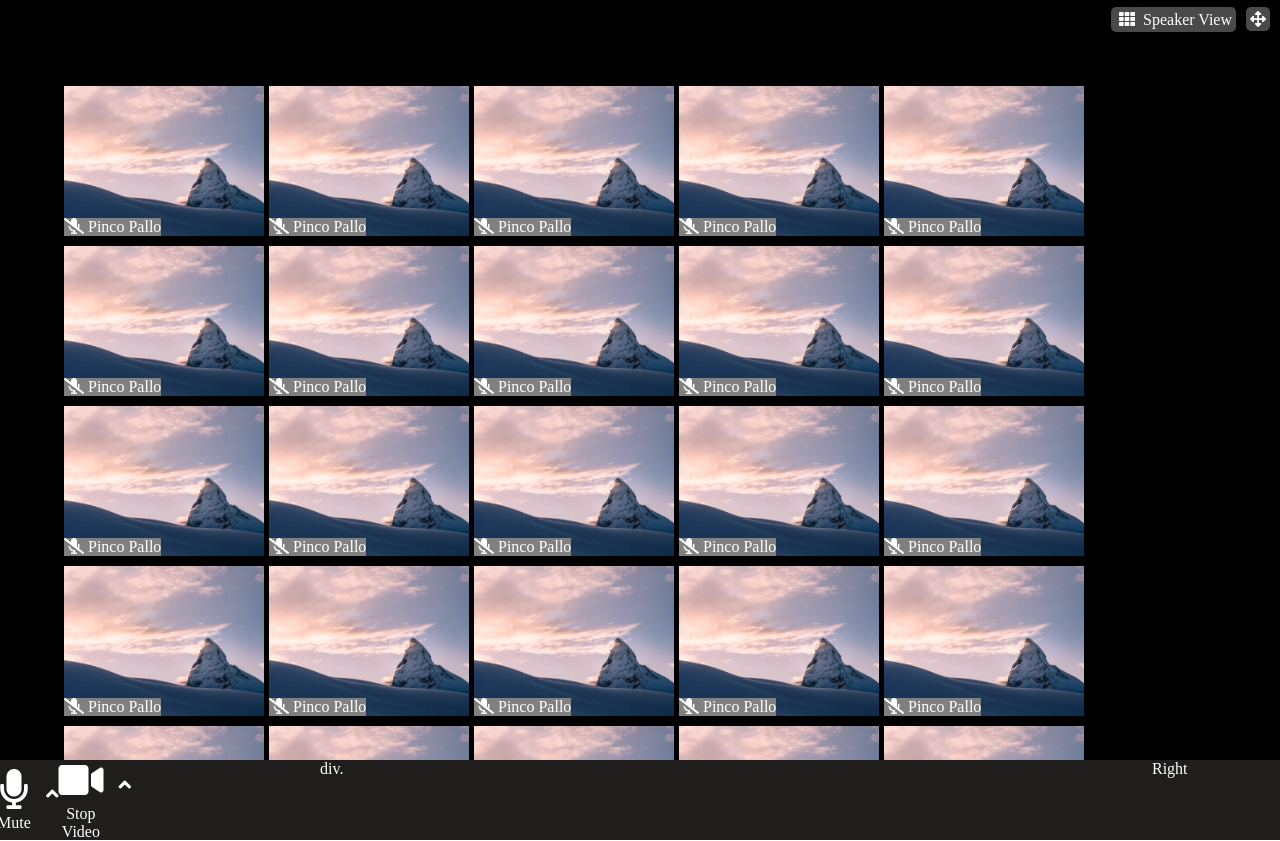
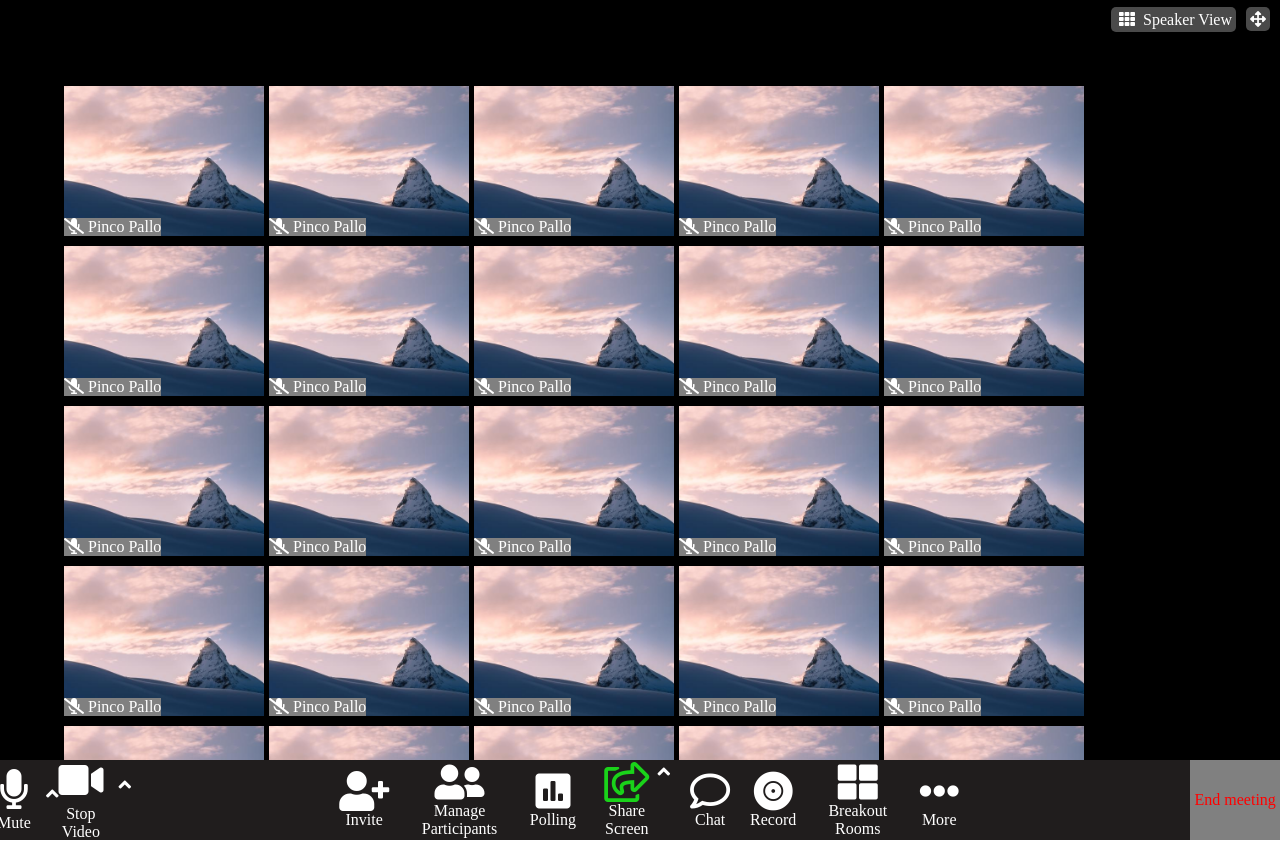
Before and after one commit to alessandroordetti/html-css-zoom, a plain HTML site: page index.html in a window 1280 px wide. Drawn offline with Linux system fonts and the light colour scheme.

Commit message:
Exercise Completed

```diff
--- a/css/style.css
+++ b/css/style.css
@@ -74,10 +74,15 @@ header span, header i {
 
 #center-nav {
     width: 50%;
+    text-align: center;
+    justify-content: center;
+    align-items: center;
 }
 
 #right-nav {
-    width: 10%;
+    width: 7%;
+    color: red;
+    background-color: gray;
 }
 
 footer i {
@@ -100,3 +105,19 @@ footer i {
 #mute {
     margin: 0 auto;
 }
+
+#right-nav p {
+    margin: auto;
+}
+
+.far.fa-share-square {
+    color: rgb(26, 211, 26);
+}
+
+#center-nav i.fas.fa-angle-up {
+    font-size: 20px;
+}
+
+#center-nav > div {
+    margin-right: 20px;
+}
--- a/index.html
+++ b/index.html
@@ -155,12 +155,46 @@
             </div>
         </nav>
 
-        <nav id="center-nav">
-            div.
+        <nav id="center-nav" class="flex">
+            <div>
+                <i class="fas fa-user-plus"></i>
+                <p>Invite</p>
+            </div>
+            <div>
+                <i class="fas fa-user-friends"></i>
+                <p>Manage Participants</p>
+            </div>
+            <div>
+                <i class="fas fa-poll"></i>
+                <p>Polling</p>
+            </div>
+            <div class="flex">
+                <div>
+                    <i class="far fa-share-square"></i>
+                    <p>Share Screen</p>
+                </div>
+                <i class="fas fa-angle-up"></i>
+            </div>
+            <div>
+                <i class="far fa-comment"></i>
+                <p>Chat</p>
+            </div>
+            <div>
+                <i class="fas fa-record-vinyl"></i>
+                <p>Record</p>
+            </div>
+            <div>
+                <i class="fas fa-th-large"></i>
+                <p>Breakout Rooms</p>
+            </div>
+            <div>
+                <i class="fas fa-ellipsis-h"></i>
+                <p>More</p>
+            </div>
         </nav>
 
-        <nav id="right-nav">
-            Right
+        <nav id="right-nav" class="flex">
+            <p>End meeting</p>
         </nav>
     </footer>
 </body>
```
